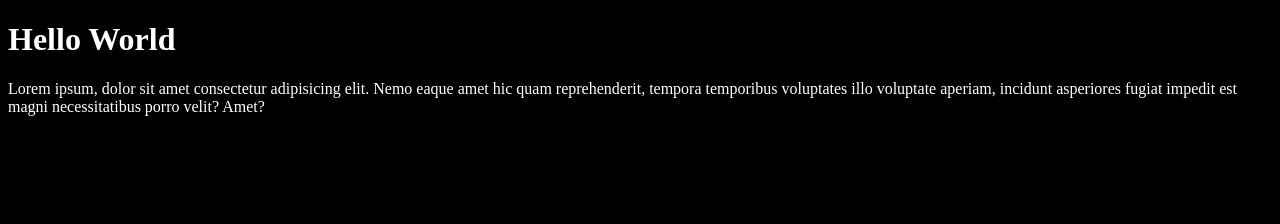
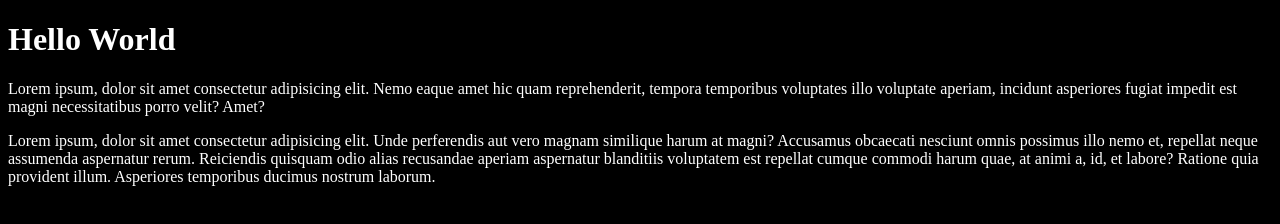
Before and after one commit to codex-demos/deployed-site, a plain HTML site: page index.html in a window 1280 px wide. Drawn offline with Linux system fonts and the light colour scheme.

Commit message:
bug fix title add content

```diff
--- a/index.html
+++ b/index.html
@@ -3,7 +3,7 @@
   <head>
     <meta charset="UTF-8" />
     <meta name="viewport" content="width=device-width, initial-scale=1.0" />
-    <title>Helo World</title>
+    <title>Hello World</title>
   </head>
   <body style="background-color: black; color: white">
     <h1>Hello World</h1>
@@ -13,5 +13,14 @@
       aperiam, incidunt asperiores fugiat impedit est magni necessitatibus porro
       velit? Amet?
     </p>
+    <p>
+      Lorem ipsum, dolor sit amet consectetur adipisicing elit. Unde perferendis
+      aut vero magnam similique harum at magni? Accusamus obcaecati nesciunt
+      omnis possimus illo nemo et, repellat neque assumenda aspernatur rerum.
+      Reiciendis quisquam odio alias recusandae aperiam aspernatur blanditiis
+      voluptatem est repellat cumque commodi harum quae, at animi a, id, et
+      labore? Ratione quia provident illum. Asperiores temporibus ducimus
+      nostrum laborum.
+    </p>
   </body>
 </html>
```
